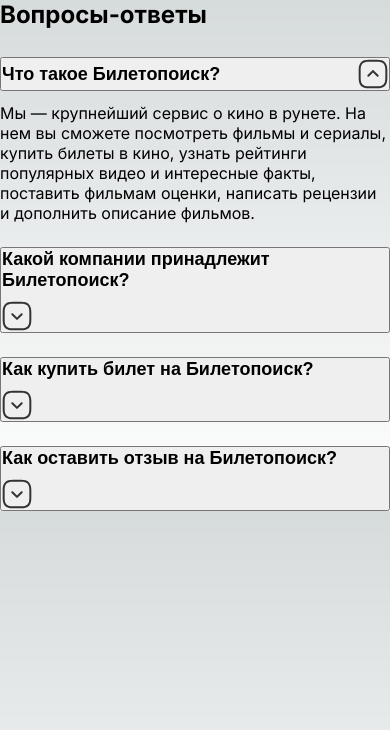
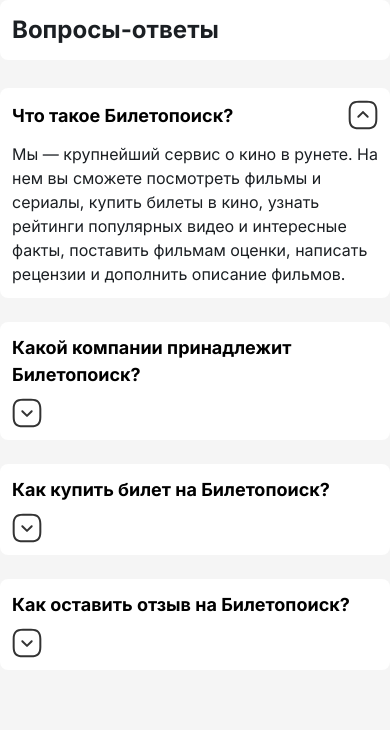
Before and after one commit to ZeraiGR/shri-react-hw-2023, a Next.js app: page /faq in a window 390 px wide. Shown: the top 730 px of the page. Built offline with nearby package versions, Linux system fonts and the light colour scheme.

Commit message:
global styles were implemented

```diff
--- a/src/app/globals.css
+++ b/src/app/globals.css
@@ -1,98 +1,57 @@
-:root {
-  --max-width: 1100px;
-  --border-radius: 12px;
-  --font-mono: ui-monospace, Menlo, Monaco, 'Cascadia Mono', 'Segoe UI Mono',
-    'Roboto Mono', 'Oxygen Mono', 'Ubuntu Monospace', 'Source Code Pro',
-    'Fira Mono', 'Droid Sans Mono', 'Courier New', monospace;
-
-  --foreground-rgb: 0, 0, 0;
-  --background-start-rgb: 214, 219, 220;
-  --background-end-rgb: 255, 255, 255;
-
-  --primary-glow: conic-gradient(
-    from 180deg at 50% 50%,
-    #16abff33 0deg,
-    #0885ff33 55deg,
-    #54d6ff33 120deg,
-    #0071ff33 160deg,
-    transparent 360deg
-  );
-  --secondary-glow: radial-gradient(
-    rgba(255, 255, 255, 1),
-    rgba(255, 255, 255, 0)
-  );
-
-  --tile-start-rgb: 239, 245, 249;
-  --tile-end-rgb: 228, 232, 233;
-  --tile-border: conic-gradient(
-    #00000080,
-    #00000040,
-    #00000030,
-    #00000020,
-    #00000010,
-    #00000010,
-    #00000080
-  );
-
-  --callout-rgb: 238, 240, 241;
-  --callout-border-rgb: 172, 175, 176;
-  --card-rgb: 180, 185, 188;
-  --card-border-rgb: 131, 134, 135;
-}
-
-@media (prefers-color-scheme: dark) {
-  :root {
-    --foreground-rgb: 255, 255, 255;
-    --background-start-rgb: 0, 0, 0;
-    --background-end-rgb: 0, 0, 0;
-
-    --primary-glow: radial-gradient(rgba(1, 65, 255, 0.4), rgba(1, 65, 255, 0));
-    --secondary-glow: linear-gradient(
-      to bottom right,
-      rgba(1, 65, 255, 0),
-      rgba(1, 65, 255, 0),
-      rgba(1, 65, 255, 0.3)
-    );
-
-    --tile-start-rgb: 2, 13, 46;
-    --tile-end-rgb: 2, 5, 19;
-    --tile-border: conic-gradient(
-      #ffffff80,
-      #ffffff40,
-      #ffffff30,
-      #ffffff20,
-      #ffffff10,
-      #ffffff10,
-      #ffffff80
-    );
-
-    --callout-rgb: 20, 20, 20;
-    --callout-border-rgb: 108, 108, 108;
-    --card-rgb: 100, 100, 100;
-    --card-border-rgb: 200, 200, 200;
-  }
+*, *::before, *::after {
+  box-sizing: border-box;
 }
 
 * {
-  box-sizing: border-box;
-  padding: 0;
   margin: 0;
 }
 
-html,
-body {
-  max-width: 100vw;
-  overflow-x: hidden;
+:root {
+  --text-primary: #1B1F23;
+  --text-tertiary: #999FA6;
+  --text-secondary: #ffffff;
+  --bg: #F5F5F5;
+  --bg-dark: #333333;
+  --border-light: #E1E3E6;
+  --overlay: rgba(0, 0, 0, 0.5);
+  --orange: #FF5500;
+  --orange-disabled: #FFA375;
+  --width-large: 1920px;
+  --modals-index: 10;
+  --box-shadow: 0 10px 22px rgba(27, 31, 36, 0.12);
 }
 
 body {
-  color: rgb(var(--foreground-rgb));
-  background: linear-gradient(
-      to bottom,
-      transparent,
-      rgb(var(--background-end-rgb))
-    )
-    rgb(var(--background-start-rgb));
+  display: flex;
+  flex-direction: column;
+  min-height: 100vh;
+  background-color: var(--bg);
+  font-family: var(--font-roboto);
+  color: var(--text-primary);
+  line-height: 1.5;
+  -webkit-font-smoothing: antialiased;
+}
+
+body.block {
+  overflow: hidden;
+}
+
+img, picture, video, canvas, svg {
+  display: block;
+  max-width: 100%;
+}
+
+input, button, textarea, select {
+  font: inherit;
+}
+
+p, h1, h2, h3, h4, h5, h6 {
+  overflow-wrap: break-word;
+}
+
+main {
+  flex-grow: 1;
+  background-color: var(--bg);
 }
 
 a {
@@ -100,8 +59,104 @@
   text-decoration: none;
 }
 
-@media (prefers-color-scheme: dark) {
-  html {
-    color-scheme: dark;
+ul, ol {
+  list-style: none;
+  padding: 0;
+}
+
+button {
+  cursor: pointer;
+  padding: 0;
+  border: none;
+  background-color: transparent;
+}
+
+.container {
+  max-width: var(--width-large);
+  width: 100%;
+  margin: 0 auto;
+  padding: 0 32px;
+}
+
+main.container {
+  padding: 24px 32px;
+  display: flex;
+  flex-direction: column;
+}
+
+.wrapper {
+  width: 100%;
+  height: 75vh;
+  display: flex;
+  justify-content: center;
+  align-items: center;
+}
+
+.sr-only {
+  position: absolute;
+  width: 1px;
+  height: 1px;
+  margin: -1px;
+  border: 0;
+  padding: 0;
+  white-space: nowrap;
+  clip-path: inset(100%);
+  clip: rect(0 0 0 0);
+  overflow: hidden;
+}
+
+.layout {
+  display: flex;
+  align-items: flex-start;
+  gap: 24px;
+}
+
+.movies {
+  width: 100%;
+  display: flex;
+  flex-direction: column;
+  gap: 16px;
+}
+
+.title {
+  font-size: 32px;
+}
+
+.card {
+  background-color: var(--text-secondary);
+  padding: 24px;
+  border-radius: 8px;
+}
+
+@media (max-width: 768px) {
+  .container {
+    padding: 0 24px;
+  }
+
+  main.container {
+    padding: 16px 24px;
+  }
+
+  .layout {
+    flex-direction: column;
+  }
+
+  .movies {
+    padding-top: 85px;
+    gap: 24px;
+  }
+
+  .title {
+    font-size: 24px;
+  }
+
+  .card {
+    padding: 12px;
   }
 }
+
+@media (max-width: 375px) {
+  .movies {
+    gap: 32px;
+  }
+}
```
